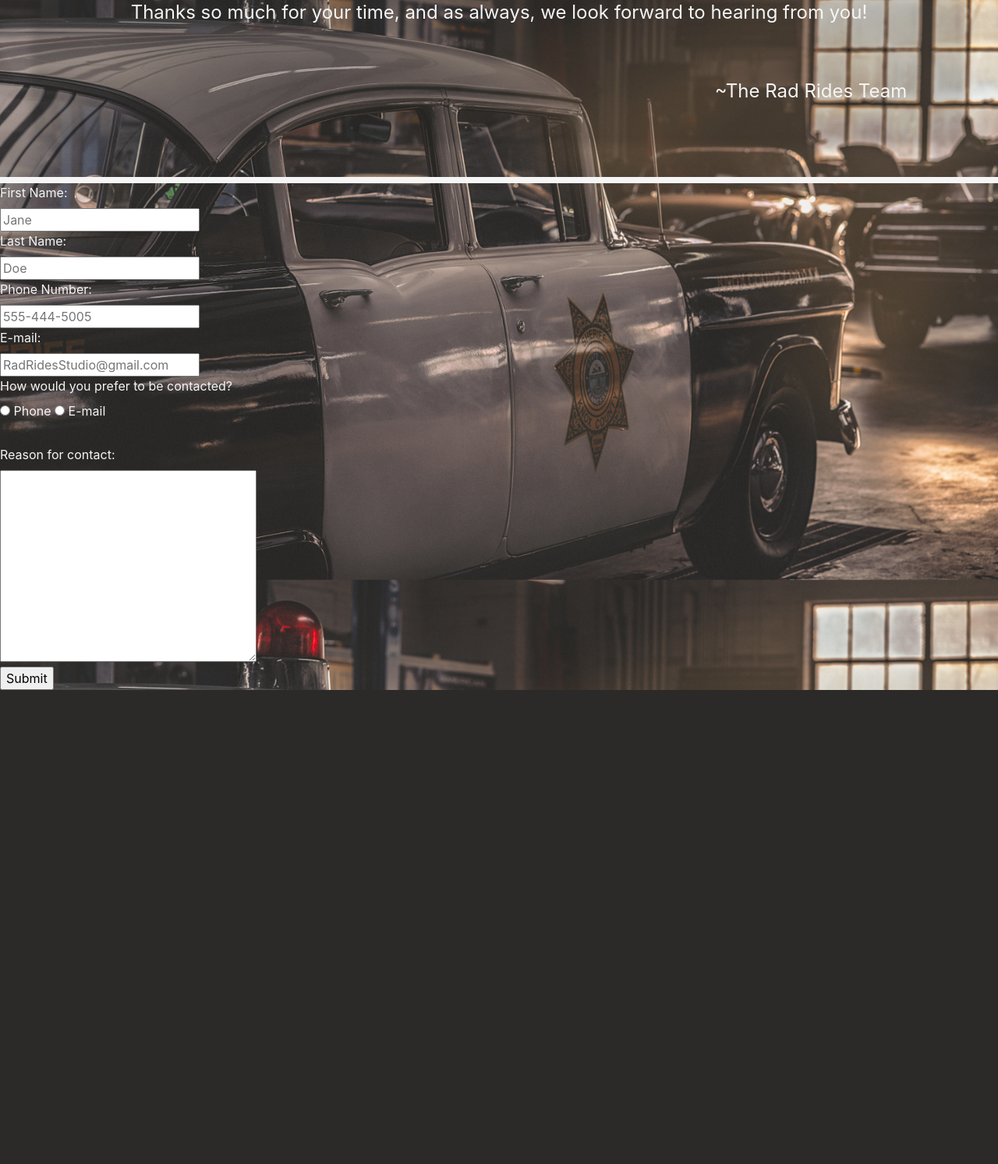
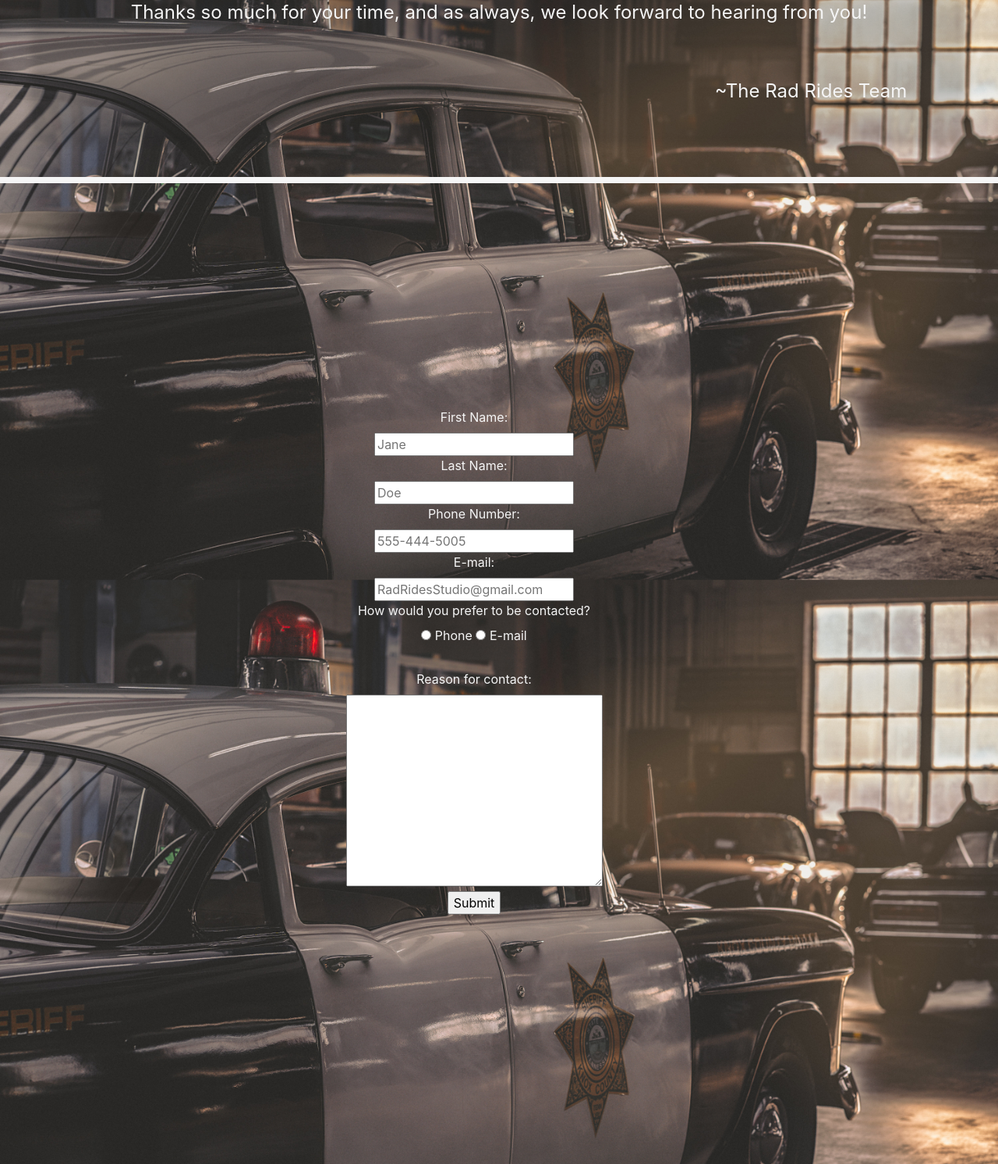
Before and after one commit to nylon-ducky/mechanic-website, a PHP site: page /contact.html in a window 1280 px wide. Shown: the part 963-2456 px from the top of the page at 78% size. Before the commit the page ends 1848 px from the top, so only its background shows below. Run offline with PHP 8.4, Linux system fonts and the light colour scheme.

Commit message:
form positioning (wide screen)

```diff
--- a/wideScreen.css
+++ b/wideScreen.css
@@ -177,6 +177,13 @@ mark {
 
 }
 
+#contact-form {
+    width: 50vw;
+    margin: 22.5vw;
+    padding-bottom: 25vw;
+    text-align:center;
+}
+
 @-webkit-keyframes reveal {
     from {
         transform: rotateY(270deg)
```
